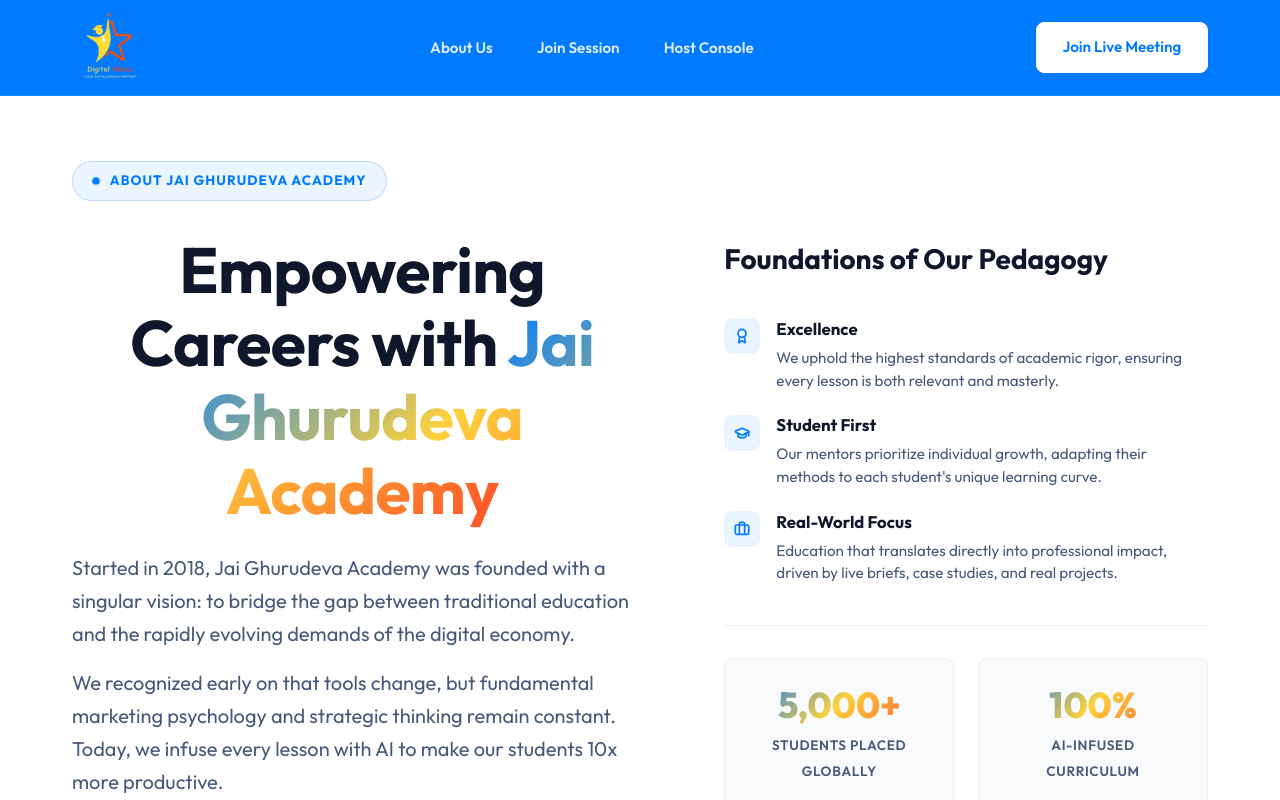
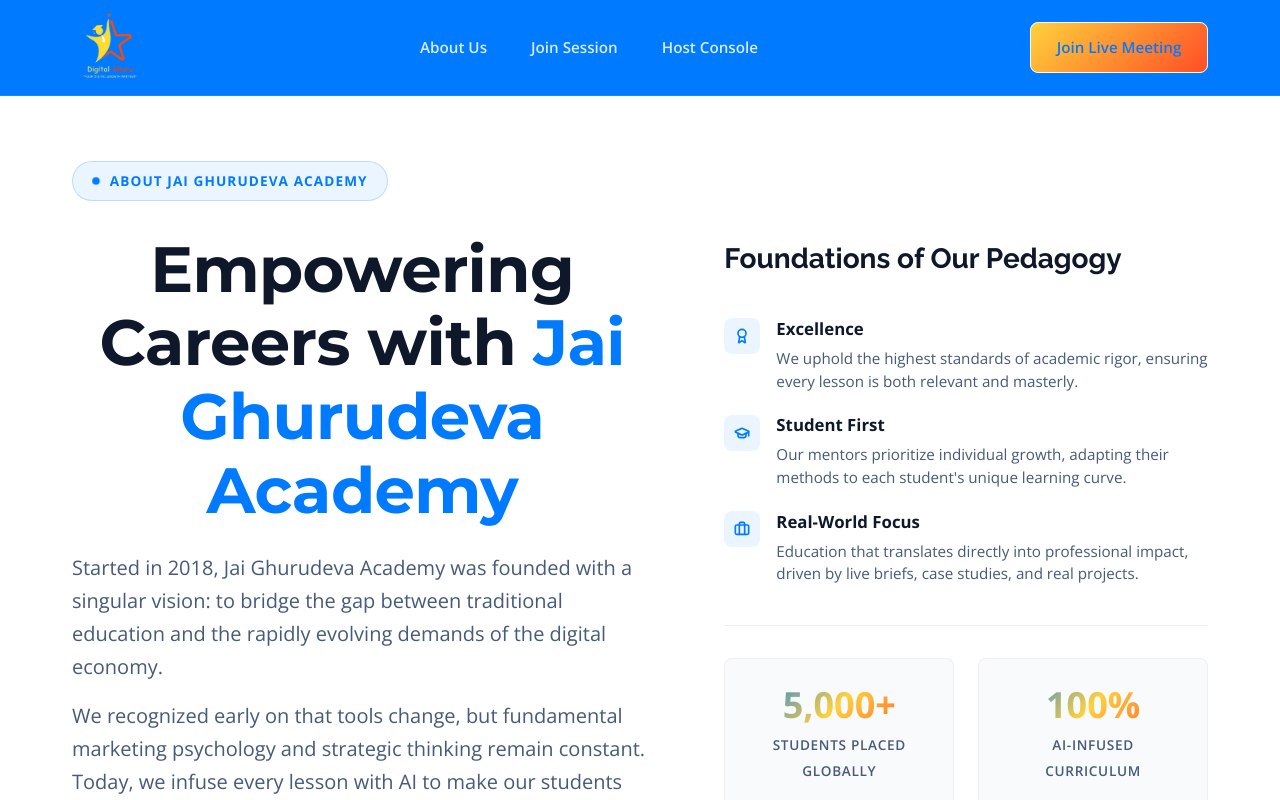
Before and after one commit to sounderrajan-07/Digitalguru, a React (Vite) app in the folder frontend/: page / in a window 1280 px wide. Shown: the top 800 px of the page. Built offline with nearby package versions, Linux system fonts and the light colour scheme.

Commit message:
design: update typography (Montserrat, Raleway, Open Sans), make lock screen/lobby headings solid blue, add yellow-to-orange gradient to primary buttons

```diff
--- a/frontend/index.html
+++ b/frontend/index.html
@@ -11,7 +11,7 @@
     <meta name="viewport" content="width=device-width, initial-scale=1.0" />
     <link rel="preconnect" href="https://fonts.googleapis.com">
 <link rel="preconnect" href="https://fonts.gstatic.com" crossorigin>
-<link href="https://fonts.googleapis.com/css2?family=Inter:wght@300;400;500;600;700&family=Outfit:wght@400;500;600;700;800&family=Poppins:wght@400;500;600;700&display=swap" rel="stylesheet">
+<link href="https://fonts.googleapis.com/css2?family=Montserrat:wght@400;500;600;700;800;900&family=Open+Sans:wght@400;500;600;700&family=Raleway:wght@400;500;600;700;800&display=swap" rel="stylesheet">
     <title>Jai Ghurudeva Academy</title>
   </head>
   <body>
--- a/frontend/src/components/AdminDashboard.css
+++ b/frontend/src/components/AdminDashboard.css
@@ -6,7 +6,7 @@
               radial-gradient(circle at 90% 80%, rgba(255, 78, 38, 0.03) 0%, transparent 45%),
               var(--bg-dark);
   color: var(--text-dark);
-  font-family: 'Plus Jakarta Sans', sans-serif;
+  font-family: var(--font-body), 'Open Sans', sans-serif;
   padding: 8rem 2rem 4rem 2rem;
 }
 
--- a/frontend/src/components/MeetingRoom.css
+++ b/frontend/src/components/MeetingRoom.css
@@ -4,7 +4,7 @@
   min-height: 100vh;
   background-color: var(--bg-dark);
   color: var(--text-dark);
-  font-family: 'Plus Jakarta Sans', sans-serif;
+  font-family: var(--font-body), 'Open Sans', sans-serif;
   display: flex;
   flex-direction: column;
 }
@@ -49,7 +49,7 @@
 }
 
 .meet-logo-text {
-  font-family: 'Outfit', sans-serif;
+  font-family: var(--font-heading), 'Montserrat', sans-serif;
   font-weight: 800;
   font-size: 1.35rem;
   color: #ffffff;
--- a/frontend/src/index.css
+++ b/frontend/src/index.css
@@ -1,6 +1,9 @@
-@import url('https://fonts.googleapis.com/css2?family=Outfit:wght@300;400;500;600;700;800&family=Plus+Jakarta+Sans:wght@300;400;500;600;700&display=swap');
+@import url('https://fonts.googleapis.com/css2?family=Montserrat:wght@400;500;600;700;800;900&family=Open+Sans:wght@400;500;600;700&family=Raleway:wght@400;500;600;700;800&display=swap');
 
 :root {
+  --font-heading: 'Montserrat', sans-serif;
+  --font-subheading: 'Raleway', sans-serif;
+  --font-body: 'Open Sans', sans-serif;
   /* Strict Logo Color Palette - Light Theme */
   --bg-dark: #f8fafc;          /* Soft light slate background */
   --bg-dark-card: #ffffff;     /* White card background */
@@ -48,7 +51,7 @@
 
 html {
   scroll-behavior: smooth;
-  font-family: 'Outfit', sans-serif;
+  font-family: var(--font-body), 'Open Sans', sans-serif;
   color: var(--text-dark);
   background-color: var(--bg-light);
   -webkit-font-smoothing: antialiased;
@@ -59,8 +62,15 @@ body {
   line-height: 1.6;
 }
 
-h1, h2, h3, h4, h5, h6 {
-  font-family: 'Outfit', sans-serif;
+h1, h2 {
+  font-family: var(--font-heading), 'Montserrat', sans-serif;
+  font-weight: 700;
+  line-height: 1.25;
+  color: var(--text-dark);
+}
+
+h3, h4, h5, h6 {
+  font-family: var(--font-subheading), 'Raleway', sans-serif;
   font-weight: 700;
   line-height: 1.25;
   color: var(--text-dark);
@@ -83,7 +93,7 @@ h3 {
 }
 
 body, p {
-  font-family: 'Outfit', sans-serif;
+  font-family: var(--font-body), 'Open Sans', sans-serif;
 }
 
 a {
@@ -136,7 +146,7 @@ img {
   align-items: center;
   justify-content: center;
   padding: 1.1rem 2.5rem;
-  font-family: 'Outfit', sans-serif;
+  font-family: var(--font-body), 'Open Sans', sans-serif;
   font-weight: 600;
   font-size: 1.1rem;
   border-radius: var(--border-radius-sm);
@@ -147,7 +157,7 @@ img {
 }
 
 .btn-primary {
-  background-color: var(--color-orange-brand);
+  background: linear-gradient(135deg, var(--color-yellow-accent) 0%, var(--color-orange-brand) 100%);
   color: #fff;
   box-shadow: var(--shadow-orange-glow);
   position: relative;
@@ -180,9 +190,9 @@ img {
 }
 
 .btn-primary:hover {
-  background-color: var(--color-orange-hover);
+  background: linear-gradient(135deg, var(--color-yellow-accent) 20%, var(--color-orange-hover) 100%);
   transform: translateY(-3px);
-  box-shadow: 0 15px 30px rgba(255, 111, 0, 0.5);
+  box-shadow: 0 15px 30px rgba(255, 111, 0, 0.4);
 }
 
 .btn-secondary {
@@ -302,7 +312,7 @@ img {
 }
 
 .nav-logo-text {
-  font-family: 'Outfit', sans-serif;
+  font-family: var(--font-heading), 'Montserrat', sans-serif;
   font-weight: 800;
   font-size: 1.45rem;
   color: #ffffff;
@@ -399,7 +409,7 @@ img {
 }
 
 .footer-logo-text {
-  font-family: 'Outfit', sans-serif;
+  font-family: var(--font-heading), 'Montserrat', sans-serif;
   font-weight: 800;
   font-size: 1.35rem;
   color: #fff;
@@ -412,7 +422,7 @@ img {
 
 .footer-links-title {
   color: #fff;
-  font-family: 'Outfit', sans-serif;
+  font-family: var(--font-subheading), 'Raleway', sans-serif;
   font-weight: 600;
   font-size: 1.1rem;
   margin-bottom: 1.35rem;
@@ -741,9 +751,10 @@ img {
 }
 
 .text-glow {
-  background: linear-gradient(135deg, var(--color-blue-brand) 0%, var(--color-yellow-accent) 50%, var(--color-orange-brand) 100%);
-  -webkit-background-clip: text;
-  -webkit-text-fill-color: transparent;
+  color: var(--color-blue-brand);
+  background: none;
+  -webkit-background-clip: initial;
+  -webkit-text-fill-color: initial;
 }
 
 .company-description {
```
